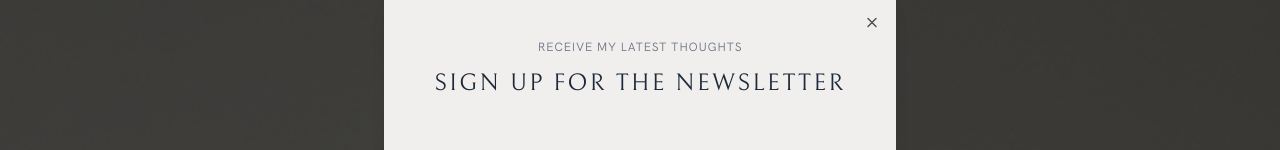
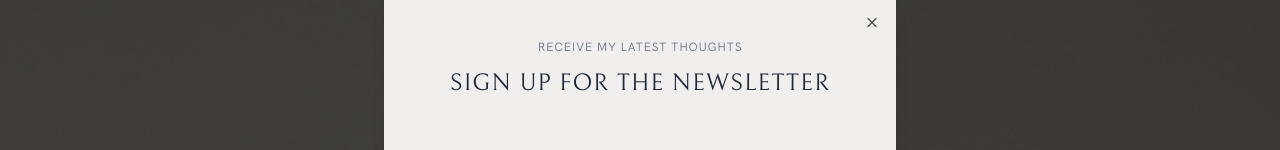
Before and after one commit to edem8/ambrosia, a Next.js app: page / in a window 1280 px wide. Shown: the part 245-395 px from the top of the page. Built offline with nearby package versions, Linux system fonts and the light colour scheme.

Commit message:
feat:Newsletter Modal

```diff
--- a/src/components/newsletter.tsx
+++ b/src/components/newsletter.tsx
@@ -17,7 +17,7 @@ export default function NewsletterModal() {
                 <p className="text-xs uppercase font-[Grotesk] tracking-wider text-gray-500 font-medium">
                   RECEIVE MY LATEST THOUGHTS
                 </p>
-                <h2 className=" sm:text-2xl font-[Bellefair] tracking-widest">
+                <h2 className=" sm:text-2xl font-[Bellefair] tracking-wider">
                   SIGN UP FOR THE NEWSLETTER
                 </h2>
               </div>
```
